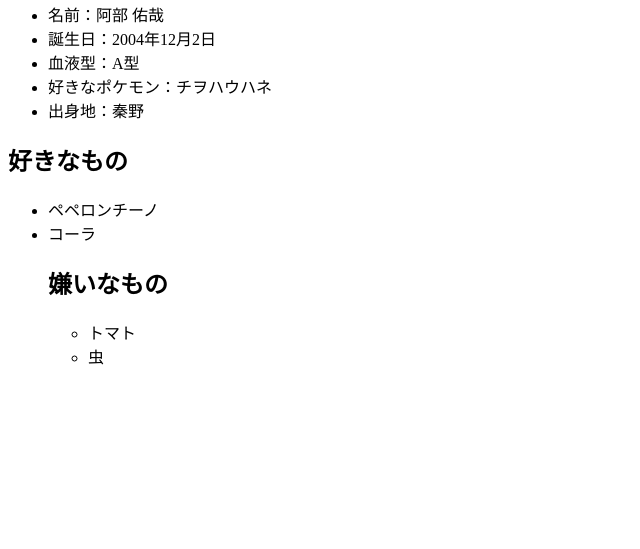
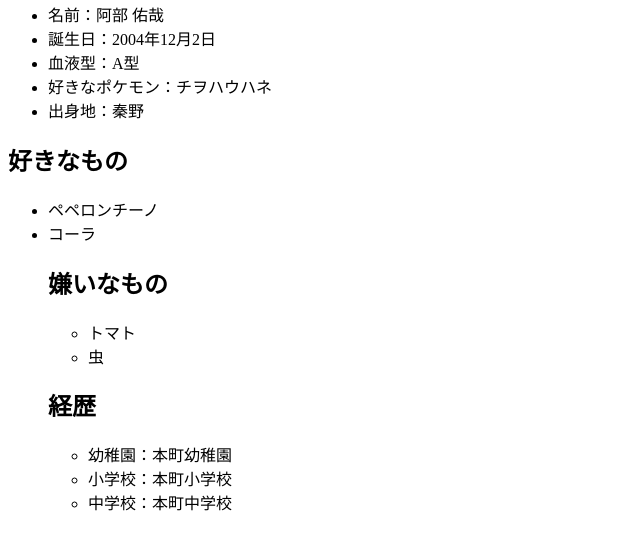
Before and after one commit to Aby-1202/git-practice2023, a plain HTML site: page index.html in a window 1280 px wide. Shown: the part 87-636 px from the top of the page, without its empty margins (0-640 px from the left). Drawn offline with Linux system fonts and the light colour scheme.

Commit message:
経歴を追記

```diff
--- a/index.html
+++ b/index.html
@@ -31,5 +31,15 @@
             <li>トマト</li>
             <li>虫</li>
         </ul>
+
+        <h2>経歴</h2>
+        <ul>
+            <li>幼稚園：本町幼稚園
+            </li>
+            <li>小学校：本町小学校
+            </li>
+            <li>中学校：本町中学校
+            </li>
+        </ul>
     </body>
 </html>
```
